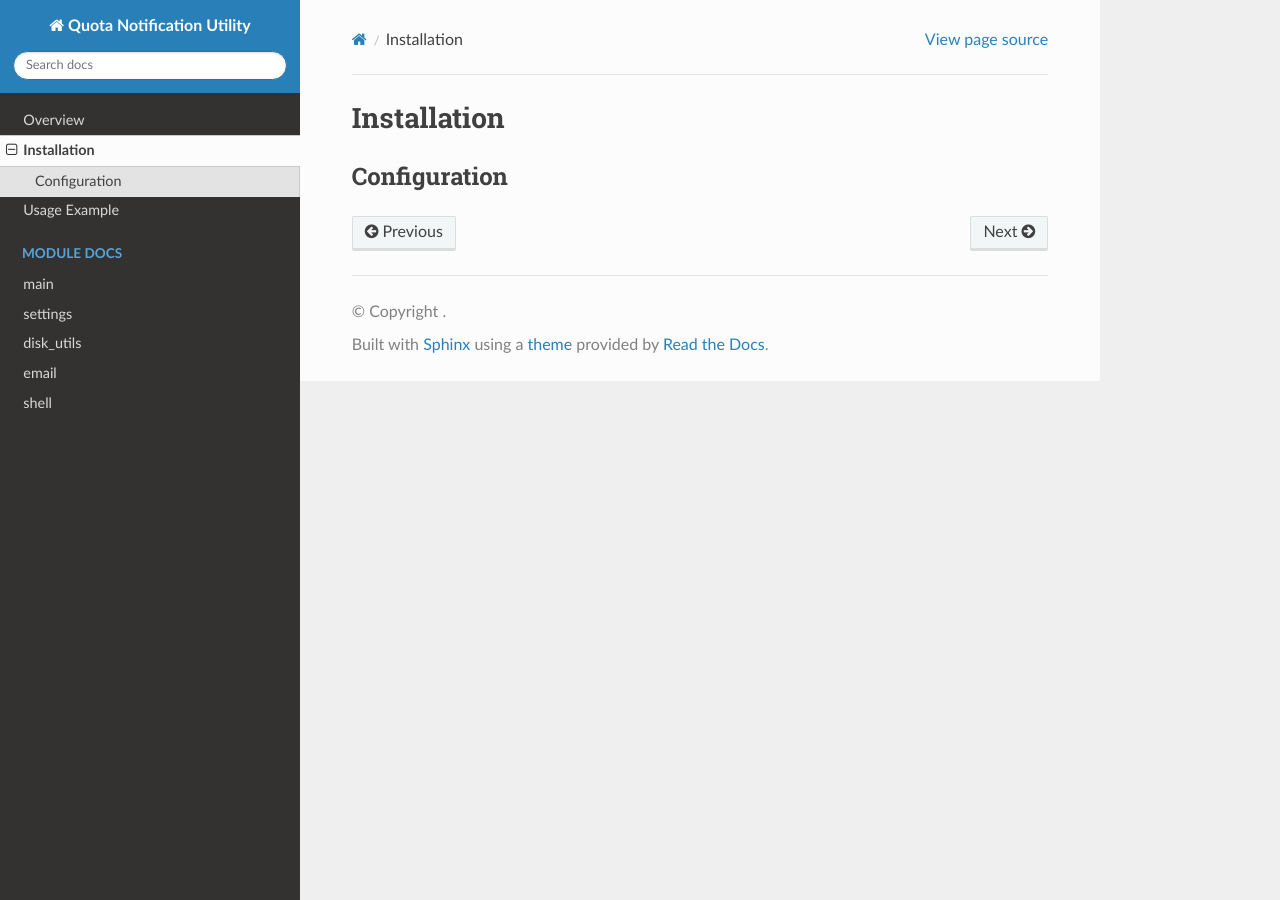
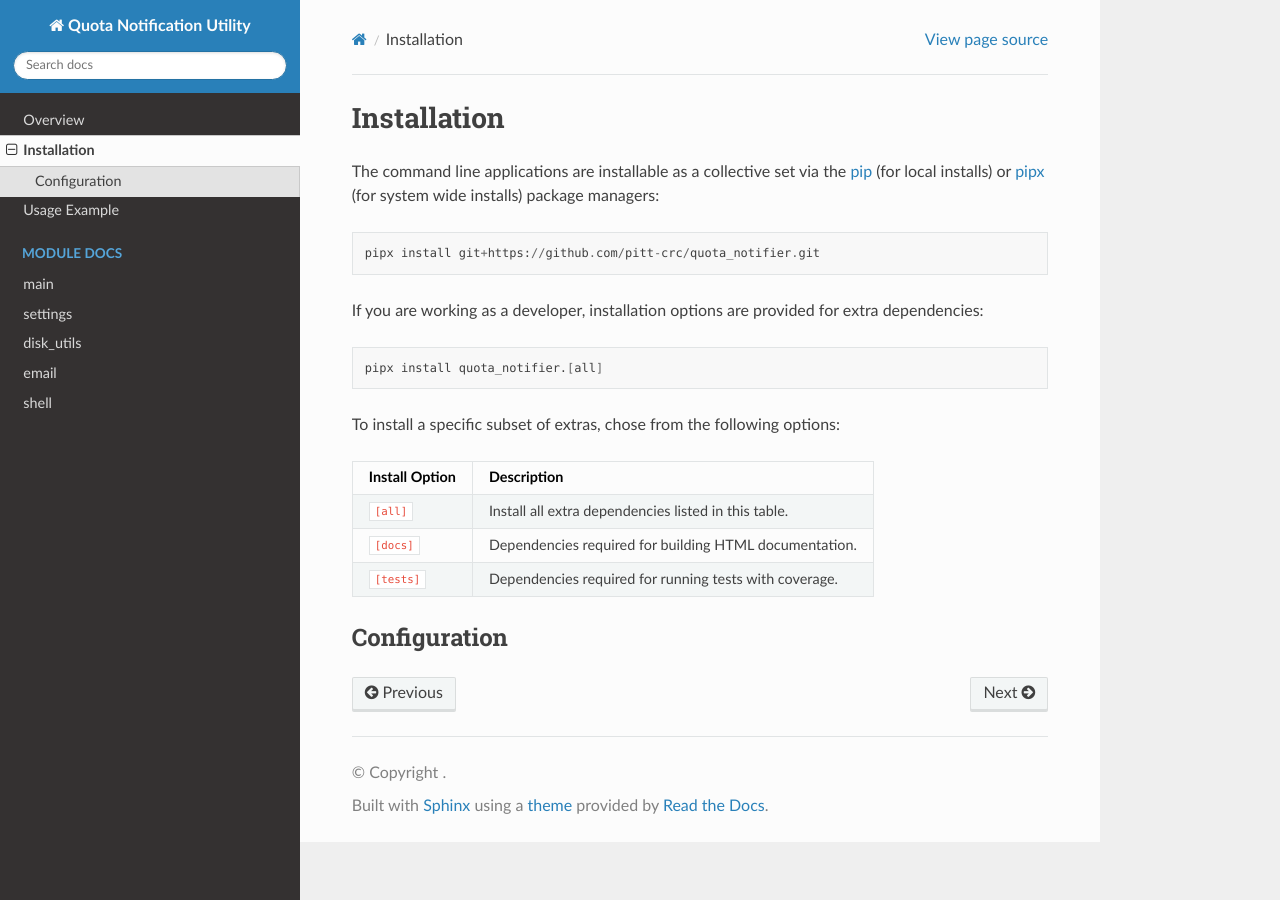
Before and after one commit to pitt-crc/quota_notifier, a Sphinx documentation site: the page built from docs/source/overview/install.rst, in a window 1280 px wide. Built offline with Sphinx 7.4.7 and the Read the Docs theme 2.0.0, drawn with Linux system fonts in a browser that asks for light colours; pages that are not in the unit, such as notebooks, are missing from menus.

Commit message:
Add install docs

```diff
--- a/docs/source/overview/install.rst
+++ b/docs/source/overview/install.rst
@@ -1,7 +1,34 @@
 Installation
 ============
 
+The command line applications are installable as a collective set via the
+`pip <https://pip.pypa.io/en/stable/>`_ (for local installs) or
+`pipx <https://pypa.github.io/pipx/>`_ (for system wide installs)
+package managers:
 
+.. code-block::
+
+   pipx install git+https://github.com/pitt-crc/quota_notifier.git
+
+If you are working as a developer, installation options are provided for extra dependencies:
+
+.. code-block:: bash
+
+   pipx install quota_notifier.[all]
+
+To install a specific subset of extras, chose from the following options:
+
++----------------------+---------------------------------------------------------+
+| Install Option       | Description                                             |
++======================+=========================================================+
+| ``[all]``            | Install all extra dependencies listed in this table.    |
++----------------------+---------------------------------------------------------+
+| ``[docs]``           | Dependencies required for building HTML documentation.  |
++----------------------+---------------------------------------------------------+
+| ``[tests]``          | Dependencies required for running tests with coverage.  |
++----------------------+---------------------------------------------------------+
 
 Configuration
 -------------
+
+.. todo
--- a/docs/source/overview/usage.rst
+++ b/docs/source/overview/usage.rst
@@ -1,5 +1,9 @@
 Usage Example
 =============
+
+
+Commandline Interface
+---------------------
 
 .. argparse::
    :ref: app.main.Parser
--- a/setup.py
+++ b/setup.py
@@ -35,9 +35,12 @@ def get_extras(**paths):
     Values for `tests` and `all` are generated automatically
     """
 
-    extras = {'tests': ['coverage'], }
+    extras = {'all': set(), 'tests': ['coverage'], }
     for extra_name, path in paths.items():
         extras[extra_name] = get_requirements(path)
+
+    for packages in extras.values():
+        extras['all'].extend(packages)
 
     return extras
 
```
